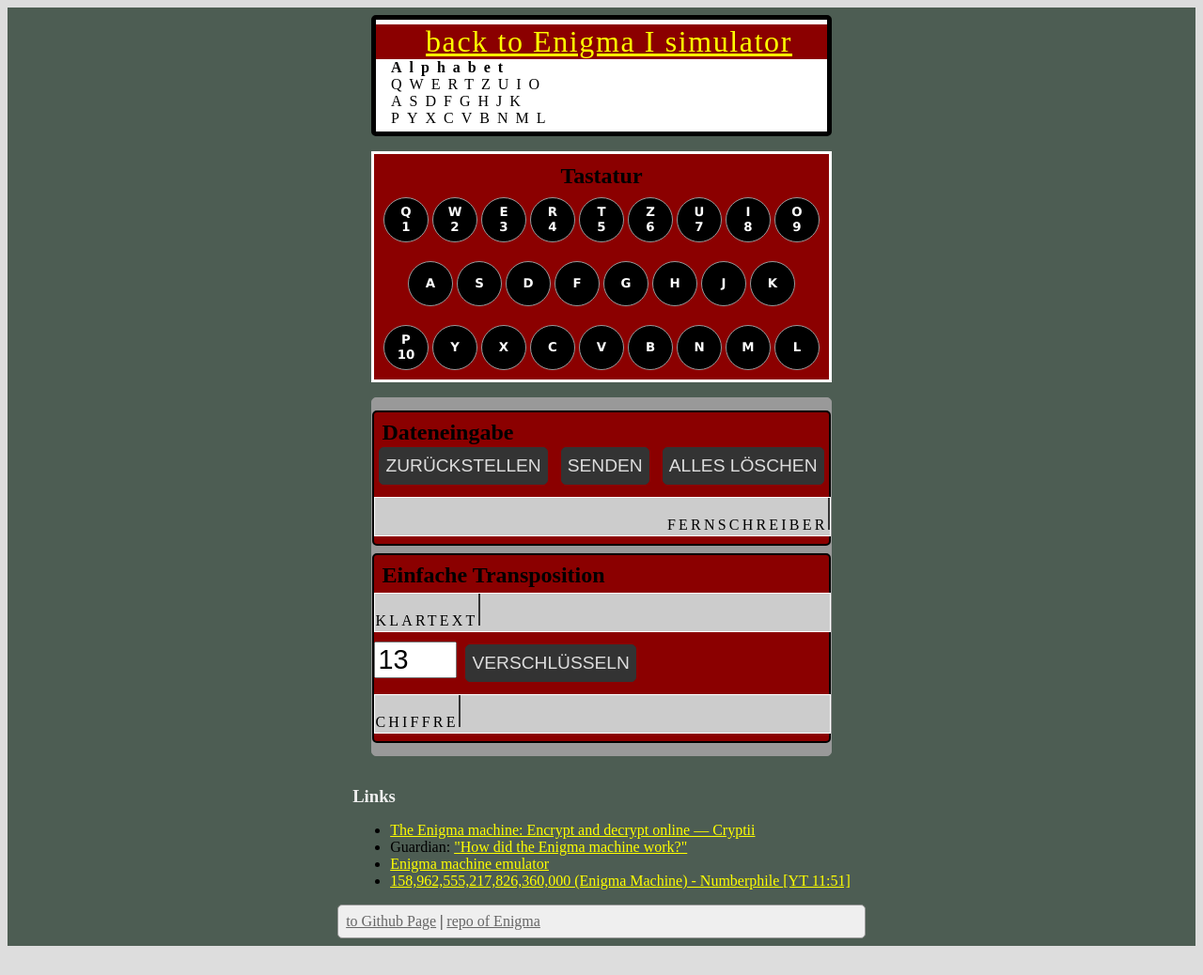
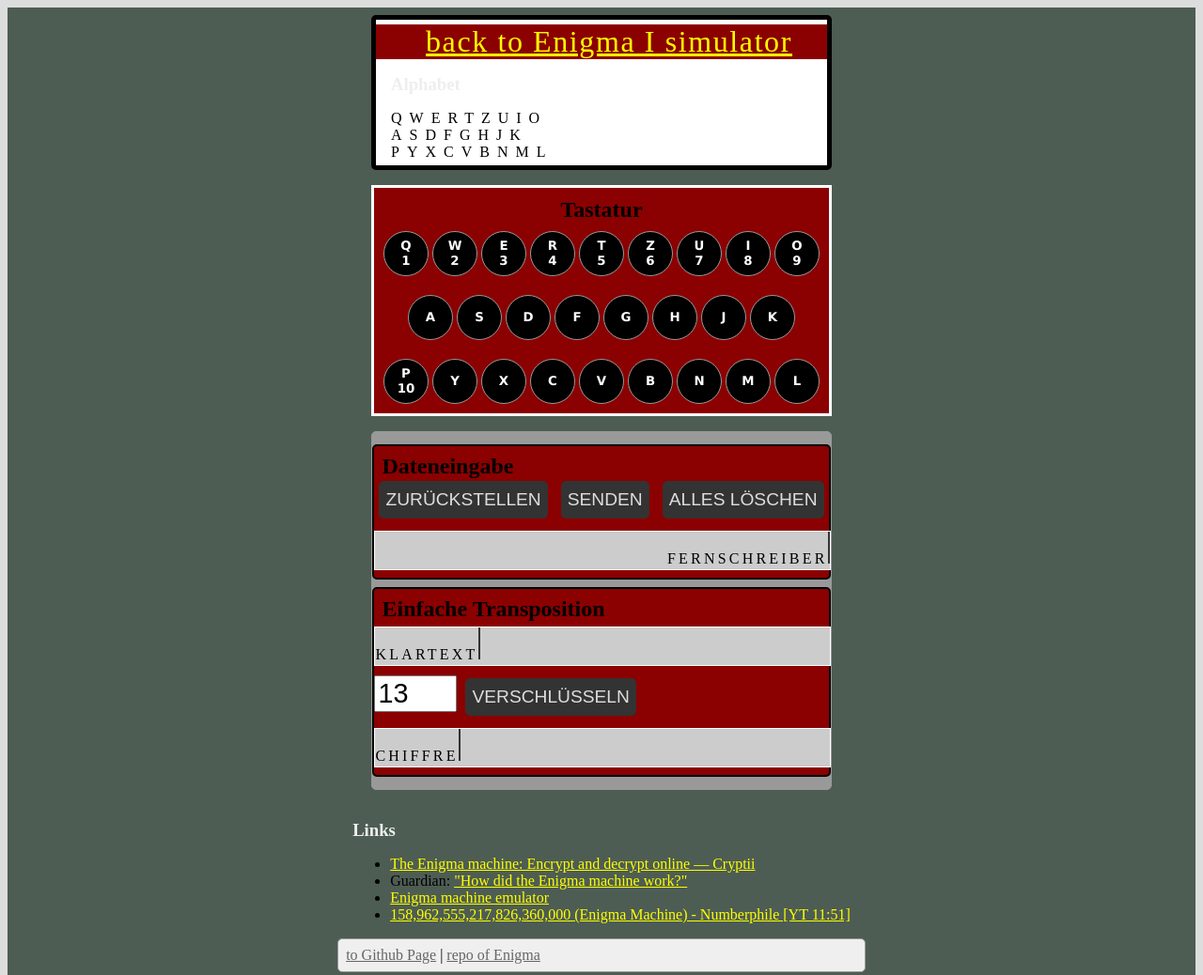
Before and after one commit to tdudkowski/Enigma, a plain HTML site: page index-tastatur.html in a window 1280 px wide. Shown: the top 1038 px of the page at 94% size. Before the commit the page ends 1015 px from the top, so only its background shows below. Drawn offline with Linux system fonts and the light colour scheme.

Commit message:
change coding

```diff
--- a/index-tastatur.html
+++ b/index-tastatur.html
@@ -15,7 +15,7 @@
     <main>
         <div class="alphabet">
             <p><a href="https://tdudkowski.github.io/Enigma/">back to Enigma I simulator</a></p>
-            <p><strong>Alphabet</strong></p>
+            <h3>Alphabet</strong></h3>
             <p>QWERTZUIO</p>
             <p>ASDFGHJK</p>
             <p>PYXCVBNML</p>
```
